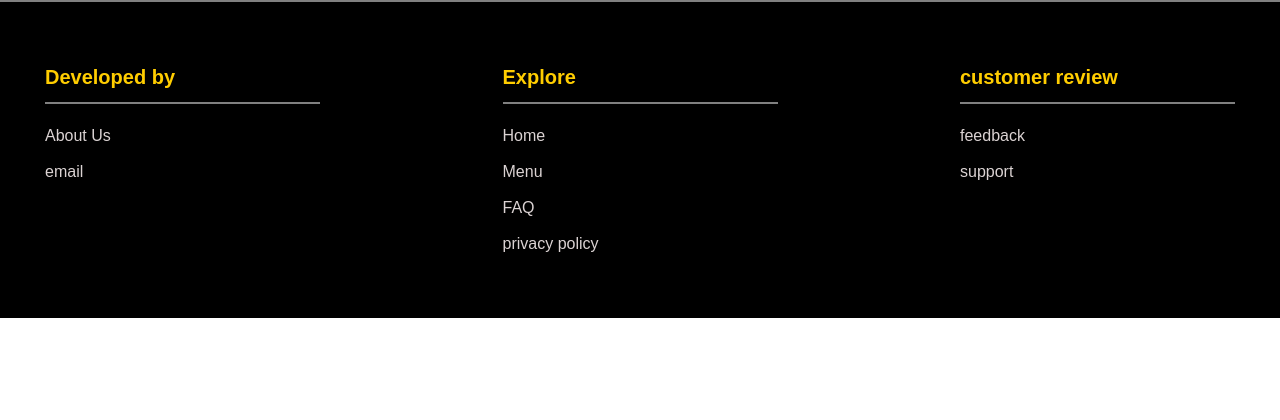
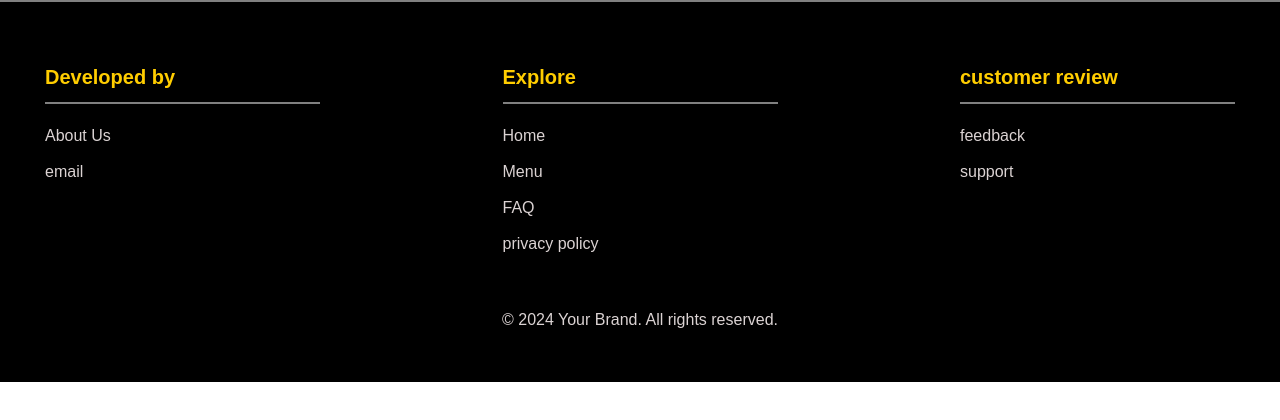
Before and after one commit to anshxika/chammuch, a plain HTML site: page footer.html in a window 1280 px wide. Drawn offline with Linux system fonts and the light colour scheme; a web font is replaced by a local one.

Commit message:
updated footer

```diff
--- a/footer.html
+++ b/footer.html
@@ -34,6 +34,7 @@
                     </ul>
                 </div>
             </div>
+            <p>&copy; 2024 Your Brand. All rights reserved.</p>
         </div>
     </footer>
 </body>
```
